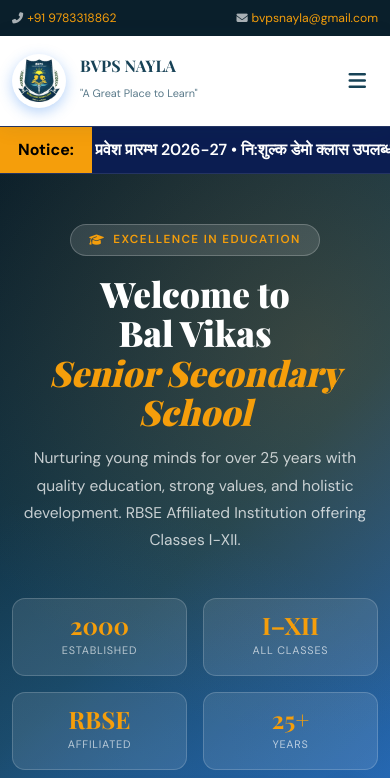
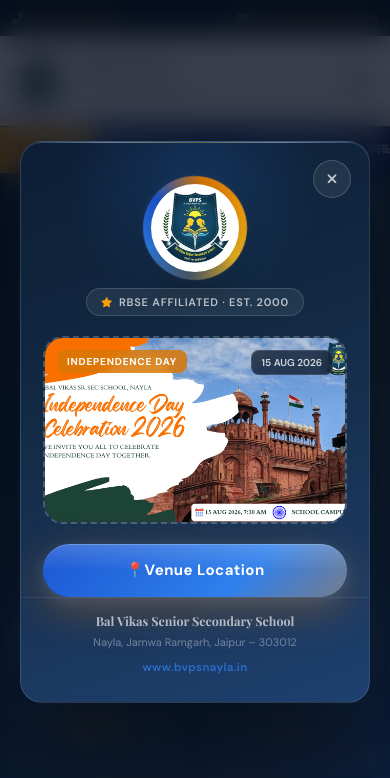
Before and after one commit to bvpsnayla/bvps-website, a plain HTML site: page index.html in a window 390 px wide. Shown: the top 778 px of the page. Drawn offline with nearby package versions, Linux system fonts and the light colour scheme; a web font is replaced by a local one.

Commit message:
Add admission popup (styles, script, assets)
Introduce a polished admission/event popup: adds assets/images/POPUP IMG.png and POPUPIMG.png, new css/popup image.css for styling, and js/popup image.js for popup behavior (shows after 5s, closes via button/ESC/click outside, sets a 24h cookie, CTA opens Maps). index.html updated to include the popup markup and link the new CSS/JS. Also update js/admission.js to clear the firebase appId field (placeholder). Provides responsive design, logo fallback, and image placeholders.

```diff
--- /dev/null
+++ b/css/popup image.css
@@ -0,0 +1,498 @@
+/* ================================================================
+   BVPS — Bal Vikas Senior Secondary School
+   popup.css  |  Admission Popup Stylesheet
+   ================================================================
+   Usage: <link rel="stylesheet" href="popup.css">
+   Fonts needed:
+     Playfair Display (Google Fonts)
+     DM Sans (Google Fonts)
+     Font Awesome 6
+   ================================================================ */
+
+/* ================================================================
+   BVPS ADMISSION POPUP
+   popup.css  — Copy this CSS block into your popup.css file
+   ================================================================ */
+
+*, *::before, *::after { box-sizing: border-box; margin: 0; padding: 0; }
+
+
+/* ── OVERLAY ───────────────────────────────────────────────────── */
+.popup-overlay {
+  position: fixed;
+  inset: 0;
+  background: rgba(5, 10, 25, 0.78);
+  backdrop-filter: blur(14px);
+  -webkit-backdrop-filter: blur(14px);
+  z-index: 9999;
+  display: none;
+  align-items: center;
+  justify-content: center;
+  padding: 20px;
+  opacity: 0;
+  visibility: hidden;
+  transition: opacity 0.45s ease, visibility 0.45s ease;
+}
+.popup-overlay.visible {
+  opacity: 1;
+  visibility: visible;
+  display: flex;
+}
+
+/* ── POPUP CARD ────────────────────────────────────────────────── */
+.popup-card {
+  position: relative;
+  width: 100%;
+  max-width: 480px;
+  background: linear-gradient(160deg, #0d1e36 0%, #112840 35%, #1a3558 70%, #1e4070 100%);
+  border-radius: 30px;
+  border: 1px solid rgba(255, 255, 255, 0.12);
+  box-shadow:
+    0 40px 100px rgba(0, 0, 0, 0.6),
+    0 0 60px rgba(47, 128, 237, 0.15),
+    inset 0 1px 0 rgba(255, 255, 255, 0.1);
+  overflow: hidden;
+  transform: scale(0.88) translateY(24px);
+  transition: transform 0.5s cubic-bezier(0.34, 1.56, 0.64, 1);
+  max-height: 95vh;
+  overflow-y: auto;
+  scrollbar-width: none;
+}
+.popup-card::-webkit-scrollbar { display: none; }
+.popup-overlay.visible .popup-card {
+  transform: scale(1) translateY(0);
+}
+
+/* Glass shimmer line at top */
+.popup-card::before {
+  content: "";
+  position: absolute;
+  top: 0; left: 0; right: 0;
+  height: 1px;
+  background: linear-gradient(90deg, transparent, rgba(255,255,255,0.35), rgba(255,215,0,0.25), rgba(255,255,255,0.35), transparent);
+  z-index: 1;
+}
+
+/* Subtle ambient glow inside card */
+.popup-card::after {
+  content: "";
+  position: absolute;
+  top: -60px; left: 50%;
+  transform: translateX(-50%);
+  width: 300px; height: 200px;
+  background: radial-gradient(circle, rgba(47, 128, 237, 0.18) 0%, transparent 70%);
+  pointer-events: none;
+  z-index: 0;
+}
+
+/* ── CLOSE BUTTON ──────────────────────────────────────────────── */
+.popup-close {
+  position: absolute;
+  top: 18px; right: 18px;
+  width: 38px; height: 38px;
+  border-radius: 50%;
+  border: 1.5px solid rgba(255, 255, 255, 0.18);
+  background: rgba(255, 255, 255, 0.08);
+  backdrop-filter: blur(8px);
+  color: rgba(255, 255, 255, 0.75);
+  font-size: 14px;
+  cursor: pointer;
+  display: flex;
+  align-items: center;
+  justify-content: center;
+  z-index: 10;
+  transition: all 0.25s ease;
+}
+.popup-close:hover {
+  background: rgba(217, 119, 6, 0.3);
+  border-color: rgba(217, 119, 6, 0.6);
+  color: #fff;
+  transform: rotate(90deg);
+}
+
+/* ── LOGO SECTION ──────────────────────────────────────────────── */
+.logo-section {
+  position: relative;
+  z-index: 2;
+  display: flex;
+  flex-direction: column;
+  align-items: center;
+  padding: 38px 24px 20px;
+}
+.logo-glow-ring {
+  position: relative;
+  width: 108px; height: 108px;
+  border-radius: 50%;
+  display: flex;
+  align-items: center;
+  justify-content: center;
+}
+/* Rotating golden ring */
+.logo-glow-ring::before {
+  content: "";
+  position: absolute;
+  inset: -4px;
+  border-radius: 50%;
+  background: conic-gradient(from 0deg, #d97706, #f59e0b, #fbbf24, #ffffff40, #2f80ed, #1a56d2, #d97706);
+  animation: spin-ring 5s linear infinite;
+  z-index: -1;
+}
+@keyframes spin-ring {
+  to { transform: rotate(360deg); }
+}
+/* White glow behind logo */
+.logo-glow-ring::after {
+  content: "";
+  position: absolute;
+  inset: -12px;
+  border-radius: 50%;
+  background: radial-gradient(circle, rgba(255,255,255,0.12) 0%, transparent 70%);
+  z-index: -2;
+}
+.logo-inner {
+  width: 100px; height: 100px;
+  border-radius: 50%;
+  background: #fff;
+  display: flex;
+  align-items: center;
+  justify-content: center;
+  box-shadow: 0 8px 30px rgba(0,0,0,0.3);
+  overflow: hidden;
+}
+.logo-inner img {
+  width: 84px; height: 84px;
+  object-fit: contain;
+  padding: 4px;
+}
+/* School name badge below logo */
+.school-badge {
+  margin-top: 12px;
+  display: inline-flex;
+  align-items: center;
+  gap: 6px;
+  background: rgba(255,255,255,0.07);
+  border: 1px solid rgba(255,255,255,0.14);
+  border-radius: 20px;
+  padding: 5px 14px;
+  font-size: 11px;
+  font-weight: 600;
+  letter-spacing: 0.07em;
+  text-transform: uppercase;
+  color: rgba(255,255,255,0.7);
+}
+.school-badge i { color: #f59e0b; font-size: 10px; }
+
+/* ── IMAGE PLACEHOLDER ─────────────────────────────────────────── */
+.image-section {
+  position: relative;
+  z-index: 2;
+  padding: 0 22px;
+}
+.image-placeholder {
+  position: relative;
+  width: 100%;
+  height: 188px;
+  border-radius: 20px;
+  overflow: hidden;
+  border: 2px dashed rgba(255, 255, 255, 0.2);
+  background:
+    linear-gradient(180deg, rgba(255,255,255,0.04) 0%, rgba(255,255,255,0.02) 100%);
+  display: flex;
+  flex-direction: column;
+  align-items: center;
+  justify-content: center;
+  gap: 8px;
+  cursor: pointer;
+  transition: border-color 0.25s;
+}
+.image-placeholder:hover {
+  border-color: rgba(245, 158, 11, 0.4);
+}
+/* Actual school image (when replaced) */
+.image-placeholder img.school-img {
+  position: absolute;
+  inset: 0;
+  width: 100%; height: 100%;
+  object-fit: cover;
+  display: none; /* Show when src is set */
+}
+.placeholder-icon {
+  width: 52px; height: 52px;
+  border-radius: 14px;
+  background: rgba(47, 128, 237, 0.15);
+  border: 1px solid rgba(47, 128, 237, 0.25);
+  display: flex;
+  align-items: center;
+  justify-content: center;
+}
+.placeholder-icon i { font-size: 22px; color: rgba(47,128,237,0.8); }
+.placeholder-text {
+  font-size: 12.5px;
+  font-weight: 600;
+  color: rgba(255,255,255,0.45);
+  text-align: center;
+  line-height: 1.5;
+}
+.placeholder-hint {
+  font-size: 10.5px;
+  color: rgba(255,255,255,0.25);
+  font-family: "Courier New", monospace;
+  background: rgba(0,0,0,0.2);
+  border-radius: 6px;
+  padding: 3px 10px;
+  margin-top: 2px;
+}
+/* Corner badges on image */
+.img-badge {
+  position: absolute;
+  top: 12px; left: 12px;
+  background: rgba(217, 119, 6, 0.85);
+  backdrop-filter: blur(6px);
+  color: #fff;
+  font-size: 10px;
+  font-weight: 700;
+  letter-spacing: 0.08em;
+  text-transform: uppercase;
+  padding: 4px 10px;
+  border-radius: 8px;
+}
+.img-year-badge {
+  position: absolute;
+  top: 12px; right: 12px;
+  background: rgba(10, 22, 40, 0.75);
+  backdrop-filter: blur(6px);
+  color: rgba(255,255,255,0.8);
+  font-size: 10px;
+  font-weight: 600;
+  padding: 4px 10px;
+  border-radius: 8px;
+  border: 1px solid rgba(255,255,255,0.12);
+}
+
+/* ── CONTENT AREA ──────────────────────────────────────────────── */
+.popup-content {
+  position: relative;
+  z-index: 2;
+  padding: 24px 28px 20px;
+  text-align: center;
+}
+
+/* Main heading */
+.admission-heading {
+  font-family: "Playfair Display", serif;
+  font-size: 30px;
+  font-weight: 900;
+  line-height: 1.12;
+  color: #fff;
+  margin-bottom: 4px;
+  text-shadow: 0 2px 20px rgba(0,0,0,0.3);
+}
+.admission-heading .emoji-icon {
+  font-size: 26px;
+  display: inline-block;
+  animation: bounce-emoji 1.8s ease-in-out infinite;
+  margin-right: 2px;
+}
+@keyframes bounce-emoji {
+  0%, 100% { transform: translateY(0); }
+  50% { transform: translateY(-5px); }
+}
+.admission-heading .open-text {
+  background: linear-gradient(90deg, #fff 0%, #f0f8ff 100%);
+  -webkit-background-clip: text;
+  -webkit-text-fill-color: transparent;
+  background-clip: text;
+}
+.session-text {
+  font-family: "Playfair Display", serif;
+  font-size: 17px;
+  font-weight: 700;
+  background: linear-gradient(90deg, #d97706, #f59e0b, #fbbf24);
+  -webkit-background-clip: text;
+  -webkit-text-fill-color: transparent;
+  background-clip: text;
+  margin-bottom: 18px;
+  display: block;
+  letter-spacing: 0.03em;
+}
+
+/* Subheading pills */
+.info-pills {
+  display: flex;
+  flex-wrap: wrap;
+  gap: 7px;
+  justify-content: center;
+  margin-bottom: 18px;
+}
+.info-pill {
+  display: inline-flex;
+  align-items: center;
+  gap: 5px;
+  background: rgba(255, 255, 255, 0.09);
+  border: 1px solid rgba(255, 255, 255, 0.15);
+  border-radius: 30px;
+  padding: 5px 13px;
+  font-size: 12px;
+  font-weight: 600;
+  color: rgba(255,255,255,0.85);
+  white-space: nowrap;
+}
+.info-pill i {
+  font-size: 10px;
+  color: #f59e0b;
+}
+
+/* Divider line */
+.popup-divider {
+  height: 1px;
+  background: linear-gradient(90deg, transparent, rgba(255,255,255,0.12), transparent);
+  margin: 0 0 16px;
+}
+
+/* Description text */
+.popup-desc {
+  margin-bottom: 8px;
+}
+.popup-desc .limited-seats {
+  display: inline-flex;
+  align-items: center;
+  gap: 6px;
+  background: rgba(217, 119, 6, 0.15);
+  border: 1px solid rgba(217, 119, 6, 0.3);
+  border-radius: 20px;
+  padding: 4px 14px;
+  font-size: 11.5px;
+  font-weight: 700;
+  color: #f59e0b;
+  letter-spacing: 0.05em;
+  text-transform: uppercase;
+  margin-bottom: 10px;
+}
+.popup-desc .limited-seats i {
+  font-size: 10px;
+  animation: pulse-dot 1.5s ease-in-out infinite;
+}
+@keyframes pulse-dot {
+  0%, 100% { opacity: 1; transform: scale(1); }
+  50% { opacity: 0.6; transform: scale(0.85); }
+}
+.popup-desc p {
+  font-size: 13px;
+  color: rgba(255,255,255,0.6);
+  line-height: 1.7;
+  font-weight: 400;
+}
+.popup-desc p strong {
+  color: rgba(255,255,255,0.85);
+  font-weight: 600;
+}
+
+/* ── CTA BUTTON ────────────────────────────────────────────────── */
+.cta-section {
+  padding: 8px 28px 24px;
+  position: relative;
+  z-index: 2;
+}
+.apply-btn {
+  position: relative;
+  width: 100%;
+  padding: 17px 32px;
+  margin-top: 20px;
+  border: none;
+  border-radius: 50px;
+  font-family: "DM Sans", sans-serif;
+  font-size: 17px;
+  font-weight: 700;
+  color: #fff;
+  cursor: pointer;
+  overflow: hidden;
+  background: linear-gradient(135deg, #1a56d2 0%, #2f80ed 35%, #d97706 80%, #f59e0b 100%);
+  background-size: 200% 100%;
+  background-position: 0% 0%;
+  box-shadow:
+    0 12px 40px rgba(217, 119, 6, 0.35),
+    0 4px 16px rgba(47, 128, 237, 0.3),
+    inset 0 1px 0 rgba(255,255,255,0.2);
+  transition: all 0.4s ease;
+  letter-spacing: 0.03em;
+}
+/* Glossy highlight effect */
+.apply-btn::before {
+  content: "";
+  position: absolute;
+  top: 0; left: 0; right: 0;
+  height: 50%;
+  background: linear-gradient(180deg, rgba(255,255,255,0.18) 0%, rgba(255,255,255,0) 100%);
+  border-radius: 50px 50px 0 0;
+  pointer-events: none;
+}
+/* Shimmer sweep effect */
+.apply-btn::after {
+  content: "";
+  position: absolute;
+  top: 0; left: -120%;
+  width: 80%;
+  height: 100%;
+  background: linear-gradient(120deg, transparent 30%, rgba(255,255,255,0.18) 50%, transparent 70%);
+  transform: skewX(-20deg);
+  transition: left 0.6s ease;
+}
+.apply-btn:hover {
+  background-position: 100% 0%;
+  transform: translateY(-2px);
+  box-shadow:
+    0 18px 50px rgba(217, 119, 6, 0.45),
+    0 8px 24px rgba(47, 128, 237, 0.4),
+    inset 0 1px 0 rgba(255,255,255,0.25);
+}
+.apply-btn:hover::after { left: 140%; }
+.apply-btn:active { transform: translateY(0px) scale(0.98); }
+.apply-btn .btn-icon {
+  margin-left: 10px;
+  display: inline-block;
+  transition: transform 0.25s ease;
+}
+.apply-btn:hover .btn-icon { transform: translateX(5px); }
+
+/* ── POPUP FOOTER ──────────────────────────────────────────────── */
+.popup-footer {
+  position: relative;
+  z-index: 2;
+  text-align: center;
+  padding: 14px 28px 24px;
+  border-top: 1px solid rgba(255,255,255,0.07);
+}
+.popup-footer .school-name {
+  font-family: "Playfair Display", serif;
+  font-size: 12.5px;
+  font-weight: 700;
+  color: rgba(255,255,255,0.65);
+  margin-bottom: 3px;
+}
+.popup-footer .school-address {
+  font-size: 11px;
+  color: rgba(255,255,255,0.38);
+  font-weight: 400;
+  margin-bottom: 4px;
+}
+.popup-footer .school-website {
+  font-size: 11.5px;
+  color: rgba(47, 128, 237, 0.75);
+  text-decoration: none;
+  font-weight: 600;
+  letter-spacing: 0.03em;
+  transition: color 0.2s;
+}
+.popup-footer .school-website:hover { color: #f59e0b; }
+
+
+/* ── RESPONSIVE ────────────────────────────────────────────────── */
+@media (max-width: 520px) {
+  .popup-card { border-radius: 22px; }
+  .admission-heading { font-size: 26px; }
+  .logo-inner { width: 88px; height: 88px; }
+  .logo-glow-ring { width: 96px; height: 96px; }
+  .popup-content { padding: 20px 22px 16px; }
+  .cta-section { padding: 6px 22px 20px; }
+  .apply-btn { font-size: 15px; padding: 15px 28px; }
+}
--- a/index.html
+++ b/index.html
@@ -8,10 +8,79 @@
 <link href="https://cdnjs.cloudflare.com/ajax/libs/bootstrap/5.3.0/css/bootstrap.min.css" rel="stylesheet">
 <link href="https://cdnjs.cloudflare.com/ajax/libs/font-awesome/6.4.0/css/all.min.css" rel="stylesheet">
 <link rel="stylesheet" href="css/styles.css">
+<link rel="stylesheet" href="css/popup image.css">
 <link rel="icon" href="assets/images/favicon.png" type="image/png">
 <link rel="shortcut icon" href="assets/images/favicon.png">
 </head>
 <body>
+
+<!-- ================================================================
+                             POPUP OVERLAY
+     ================================================================ -->
+<div class="popup-overlay" id="bvpsPopup">
+  <div class="popup-card">
+
+    <!-- Close Button -->
+    <button class="popup-close" id="popupClose" aria-label="Close">
+      <i class="fas fa-times"></i>
+    </button>
+
+    <!-- Logo Section -->
+    <div class="logo-section">
+      <div class="logo-glow-ring">
+        <div class="logo-inner">
+          <!--
+            BVPS LOGO:
+            Odoo se: <img src="/web/image/583-40568c84/BVPS%20NEW%20LOGO%20WB.webp" alt="BVPS Logo">
+            Local file: <img src="images/bvps-logo.webp" alt="BVPS Logo">
+          -->
+          <img
+            src="/assets/images/bvpslogo.jpeg"
+            alt="BVPS Logo"
+            onerror="this.style.display='none'; this.parentElement.innerHTML='<span style=\'font-family:Playfair Display,serif;font-size:22px;font-weight:900;color:#174256;letter-spacing:0.05em\'>BVPS</span>\'"
+          >
+        </div>
+      </div>
+      <div class="school-badge">
+        <i class="fas fa-star"></i>
+        RBSE Affiliated · Est. 2000
+      </div>
+    </div>
+
+    <!-- School Image -->
+    <div class="image-section">
+      <div class="image-placeholder">
+
+          SCHOOL BUILDING IMAGE — Yahan apni image ka path daalo:
+          <img class="school-img" src="assets/images/POPUPIMG.png" alt="BVPS Campus" style="display:block">
+
+        <img class="school-img" src="" alt="BVPS Campus">
+
+        <div class="placeholder-icon">
+          <i class="fas fa-school"></i>
+        </div>
+        <div class="placeholder-text">School Building Photo</div>
+        <div class="placeholder-hint">Replace: src="images/school-building.jpg"</div>
+
+        <span class="img-badge">Independence Day</span>
+        <span class="img-year-badge">15 AUG 2026</span>
+      </div>
+      <button class="apply-btn" id="popupBtn">📍Venue Location</button>
+    </div>
+
+
+
+    <!-- Footer -->
+    <div class="popup-footer">
+      <div class="school-name">Bal Vikas Senior Secondary School</div>
+      <div class="school-address">Nayla, Jamwa Ramgarh, Jaipur – 303012</div>
+      <a href="https://www.bvpsnayla.in" class="school-website" target="_blank">
+        www.bvpsnayla.in
+      </a>
+    </div>
+
+  </div>
+</div>
 
 <!-- ===== TOPBAR ===== -->
 <div class="topbar">
@@ -405,5 +474,6 @@
 
 <script src="https://cdnjs.cloudflare.com/ajax/libs/bootstrap/5.3.0/js/bootstrap.bundle.min.js"></script>
 <script src="js/scripts.js"></script>
+<script src="js/popup image.js"></script>
 </body>
 </html>
--- a/js/admission.js
+++ b/js/admission.js
@@ -108,7 +108,7 @@
   projectId: "bvps-web-app",
   storageBucket: "bvps-web-app.firebasestorage.app",
   messagingSenderId: "686596817462",
-  appId: "1:686596817462:web:ce55286d301d024b30ce97"
+  appId: ""
 };
 
 const app = initializeApp(firebaseConfig);
--- /dev/null
+++ b/js/popup image.js
@@ -0,0 +1,78 @@
+/* ================================================================
+   BVPS — Bal Vikas Senior Secondary School
+   popup.js  |  Admission Popup JavaScript
+   ================================================================
+   Usage: <script src="popup.js"></script>
+   ================================================================ */
+
+(function() {
+  var POPUP_KEY   = "bvps_popup_shown";
+  var POPUP_DELAY = 5000; // milliseconds
+
+  function showPopup() {
+    console.log("Popup Open Function Called");
+    var el = document.getElementById("bvpsPopup");
+    if (el) el.classList.add("visible");
+  }
+
+  function hidePopup() {
+    var el = document.getElementById("bvpsPopup");
+    if (el) el.classList.remove("visible");
+    // Set cookie — 24 ghante ke liye dobara nahi dikhega
+    var exp = new Date();
+    exp.setTime(exp.getTime() + 24 * 60 * 60 * 1000);
+    document.cookie = POPUP_KEY + "=1; expires=" + exp.toUTCString() + "; path=/";
+  }
+
+  function getCookie(name) {
+    var match = document.cookie.match(new RegExp("(^| )" + name + "=([^;]+)"));
+    return match ? match[2] : null;
+  }
+
+  // Close button
+  document.getElementById("popupBtn").addEventListener("click", function() {
+    // यहाँ अपना Google Maps या जो भी लिंक है उसे डालें
+    window.open("https://maps.app.goo.gl/MNDoimf1N1rtmQMp8", "_blank");
+  });
+
+
+  // Close button
+  document.addEventListener("DOMContentLoaded", function () {
+
+    var closeBtn = document.getElementById("popupClose");
+    if (closeBtn) {
+        closeBtn.addEventListener("click", hidePopup);
+    }
+
+    var overlay = document.getElementById("bvpsPopup");
+    if (overlay) {
+        overlay.addEventListener("click", function (e) {
+            if (e.target === overlay) hidePopup();
+        });
+    }
+
+    if (!getCookie(POPUP_KEY)) {
+        setTimeout(showPopup, POPUP_DELAY);
+    }
+
+});
+
+  // Click outside to close
+  var overlay = document.getElementById("bvpsPopup");
+  if (overlay) {
+    overlay.addEventListener("click", function(e) {
+      if (e.target === overlay) hidePopup();
+    });
+  }
+
+  // ESC key to close
+  document.addEventListener("keydown", function(e) {
+    if (e.key === "Escape") hidePopup();
+  });
+
+  // Auto-show after delay (only if not shown in last 24 hours)
+  if (!getCookie(POPUP_KEY)) {
+    setTimeout(showPopup, POPUP_DELAY);
+  }
+
+})();
```
Also changed, not shown: assets/images/POPUPIMG.png (added), 1 other file.
